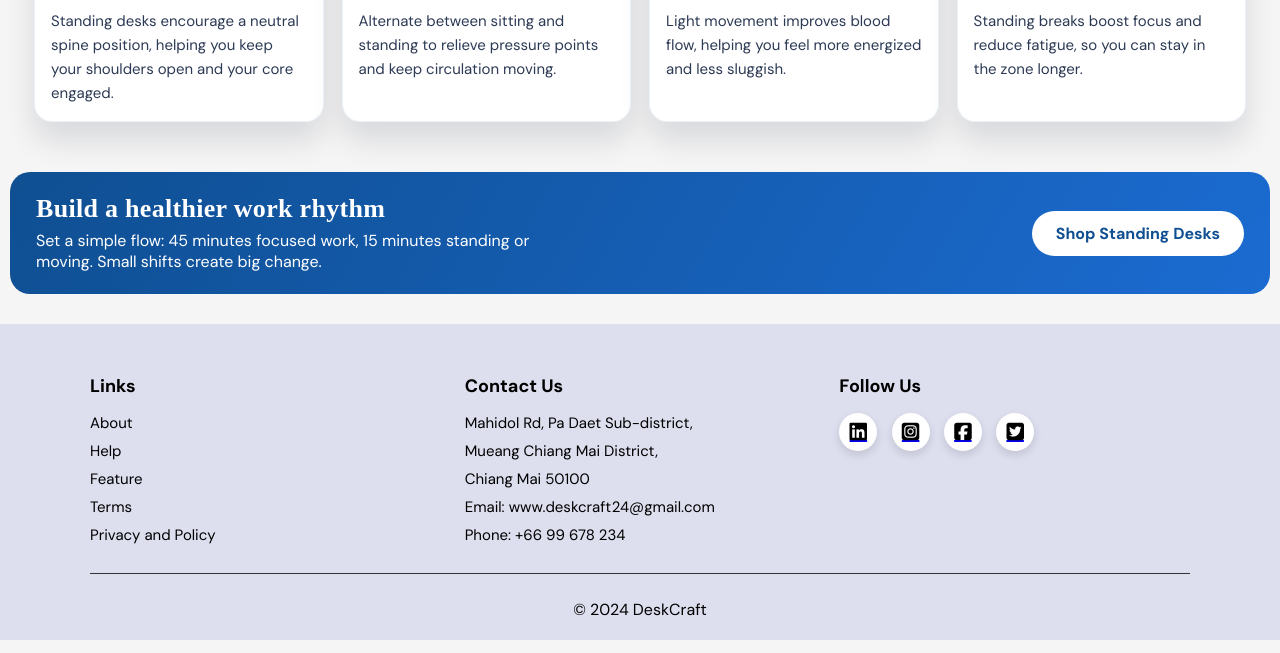
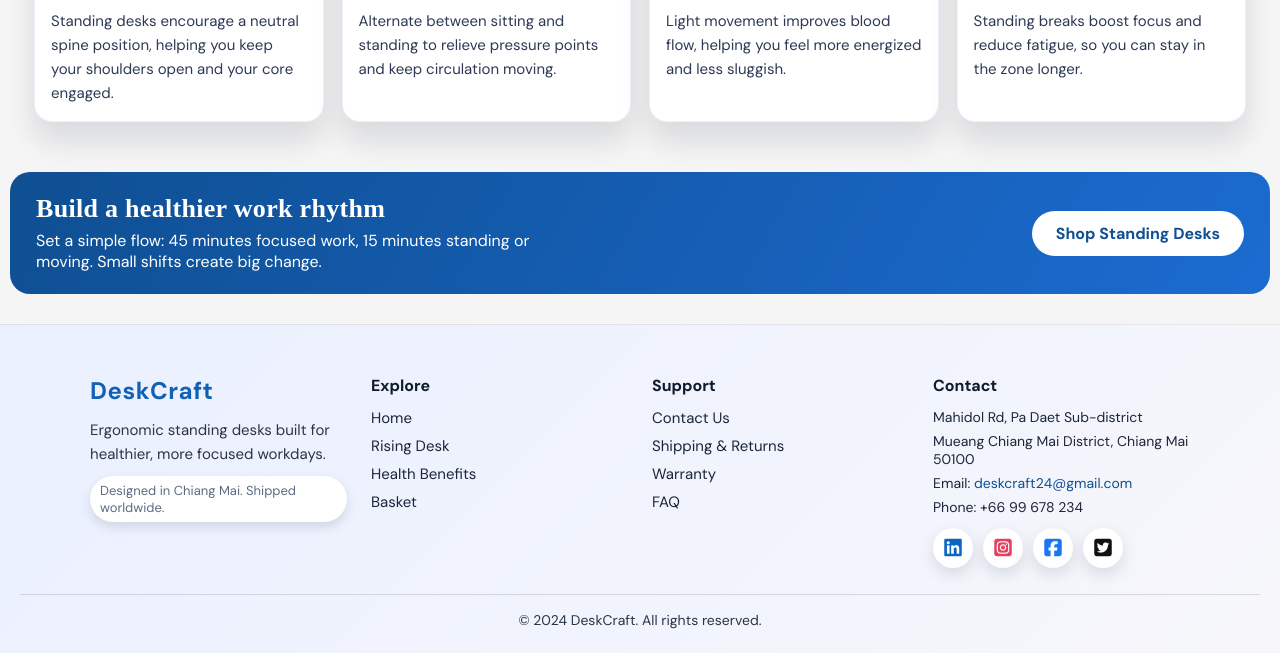
Before and after one commit to aungkyawthetx/desk-craft, a plain HTML site: page health_benefit.html in a window 1280 px wide. Shown: the part 904-1557 px from the top of the page. Drawn offline with Linux system fonts and the light colour scheme.

Commit message:
footer update

```diff
--- a/css/main.css
+++ b/css/main.css
@@ -1040,74 +1040,122 @@ textarea {
 }
 /*																												Basket Page End 													*/
 /*																													Footer Start														*/
-footer{
-	background-color:  var(--panel);
-	color: #000;
-	padding: 40px 20px 20px;
+.site-footer{
+	background: linear-gradient(135deg, #eaf0ff, #f7f7fb);
+	color: #0f1a2b;
+	padding: 50px 20px 24px;
+	border-top: 1px solid rgba(0,0,0,0.08);
 }
-.footer-section{
-	display: flex;
-	justify-content: center;
+.footer-inner{
+	display: grid;
+	grid-template-columns: repeat(auto-fit, minmax(220px, 1fr));
 	gap: 24px;
 	max-width: 1100px;
 	width: 100%;
 	margin: 0 auto;
-	padding: 10px 0 20px;
-	border-bottom: 1px solid #333;
 }
-.footer-section > div{
-	flex: 1;
-	min-width: 220px;
+.footer-brand{
 	text-align: left;
 }
-.links h3, .footer-contact h3, .social-icon h3{
-	margin-bottom: 15px;
-	font-size: 18px;
+.footer-logo{
+	font-size: 24px;
+	color: var(--brand);
+	text-decoration: none;
+	font-weight: 700;
+	letter-spacing: 0.5px;
 }
-.links a, .footer-contact a{
-	color: #000;
+.footer-tagline{
+	margin: 12px 0 10px;
+	font-size: 15px;
+	color: #2a3547;
+	line-height: 1.6;
+}
+.footer-note{
+	font-size: 13px;
+	color: #5d6b82;
+	background: #fff;
+	display: inline-block;
+	padding: 6px 10px;
+	border-radius: 999px;
+	box-shadow: var(--shadow);
+}
+.footer-links h3, .footer-contact h3{
+	margin-bottom: 12px;
+	font-size: 16px;
+	color: #0f1a2b;
+}
+.footer-links a{
+	display: block;
+	margin: 8px 0;
+	color: #1b263b;
 	text-decoration: none;
 	font-size: 15px;
 }
-.links ul{
-	list-style: none;
+.footer-links a:hover{
+	color: var(--brand);
 }
-.links ul li a:hover, .footer-contact a:hover{
+.footer-contact p{
+	margin: 6px 0;
+	font-size: 14px;
+	color: #1b263b;
+}
+.footer-contact a{
+	color: #0f4f92;
+	text-decoration: none;
+}
+.footer-contact a:hover{
 	text-decoration: underline;
 }
-.footer-contact p, .links ul li {
-	margin: 8px 0;
-	font-size: 15px;
+.footer-social{
+	margin-top: 12px;
+	display: flex;
+	gap: 10px;
+	flex-wrap: wrap;
 }
-.social-icon a{
-	margin-right: 10px;
+.social-link{
 	display: inline-flex;
 	align-items: center;
 	justify-content: center;
-	width: 38px;
-	height: 38px;
+	width: 40px;
+	height: 40px;
 	border-radius: 50%;
 	background: #fff;
-	box-shadow: 0 4px 10px rgba(0,0,0,0.12);
-	transition: transform 0.2s ease, box-shadow 0.2s ease;
+	box-shadow: 0 6px 16px rgba(12,20,39,0.12);
+	transition: transform 0.2s ease, box-shadow 0.2s ease, background 0.2s ease;
 }
-.footer-copyright{
+.social-link i{
+	font-size: 20px;
+	color: #111;
+}
+.social-link.linkedin i{
+	color: #0a66c2;
+}
+.social-link.instagram i{
+	color: #e4405f;
+}
+.social-link.facebook i{
+	color: #1877f2;
+}
+.social-link.x i{
+	color: #111;
+}
+.social-link:hover{
+	transform: translateY(-2px);
+	box-shadow: 0 10px 22px rgba(12,20,39,0.18);
+}
+.social-link.x:hover{
+	background: #111;
+}
+.social-link.x:hover i{
+	color: #fff;
+}
+.footer-bottom{
 	text-align: center;
-	padding: 10px 0;
-	border-top: 1px solid	black;
-	margin-top: 20px;
-}
-.copyright p{
-	text-align: center;
-	margin-top: 25px;
-}
-.fa-brands{
-	font-size: 20px;
-	color: black;
-}
-.social-icon a:hover{
-	transform: translateY(-2px);
-	box-shadow: 0 8px 18px rgba(0,0,0,0.18);
+	margin-top: 26px;
+	padding-top: 16px;
+	border-top: 1px solid rgba(0,0,0,0.12);
+	font-size: 14px;
+	color: #2a3547;
 }
 
 @media only screen and (max-width: 768px){
@@ -1278,14 +1326,15 @@ footer{
  	.healthbenefits-container{
  		gap: 10px;
  	}
-	.footer-section{
-		flex-direction: column;
+	.footer-inner{
+		grid-template-columns: 1fr;
+		text-align: center;
+	}
+	.footer-brand{
+		text-align: center;
+	}
+	.footer-social{
 		justify-content: center;
-		align-items: center;
-	}
-	.footer-section > div{
-		margin-bottom: 20px;
-		text-align: center;
 	}
  	.promotions{
 		grid-template-columns: 1fr 1fr;
--- a/HealthBenefit.html
+++ b/health_benefit.html
@@ -10,7 +10,7 @@
 <body>
 	<div class="main">
 	<header>
-		<h1 class="logo"><a href="Home.html">DESKCRAFT </a></h1>
+		<h1 class="logo"><a href="index.html">DESKCRAFT </a></h1>
 		<input type="checkbox" id="nav-toggle" class="nav-toggle">
 		<label for="nav-toggle" class="nav-toggle-label">
 			<span class="bars"><span></span><span></span><span></span></span>
@@ -18,16 +18,16 @@
 		</label>
 		<div class="nav-bar">
 			<div class="nav-item">
-				<a href="Home.html" target="_self"> Home </a>
+				<a href="index.html" target="_self"> Home </a>
 			</div>
 			<div class="nav-item">
-				<a href="ContactUs.html" target="_self">Contact Us</a>
+				<a href="contact_us.html" target="_self">Contact Us</a>
 			</div>
 			<div class="product">
 				<button class="btn-product">Products</button>
 				<div class="dropdown-content">
-					<a href="RisingDesk.html" target="_self">Rising Desk</a>
-					<a href="HealthBenefit.html" target="_self">Health Benefits</a>
+					<a href="rising_desk.html" target="_self">Rising Desk</a>
+					<a href="health_benefit.html" target="_self">Health Benefits</a>
 				</div>
 			</div>
 			<div class="nav-item">
@@ -44,8 +44,8 @@
 				<h1>Stand taller. Feel better. Work sharper.</h1>
 				<p class="hb-sub">Standing desks encourage natural movement, reduce long-hour fatigue, and keep your posture aligned throughout the day.</p>
 				<div class="hb-cta">
-					<a class="hb-btn" href="RisingDesk.html">Explore Desks</a>
-					<a class="hb-link" href="Home.html">Back to Home</a>
+					<a class="hb-btn" href="rising_desk.html">Explore Desks</a>
+					<a class="hb-link" href="index.html">Back to Home</a>
 				</div>
 			</div>
 			<div class="hb-hero-media">
@@ -103,40 +103,47 @@
 				<h2>Build a healthier work rhythm</h2>
 				<p>Set a simple flow: 45 minutes focused work, 15 minutes standing or moving. Small shifts create big change.</p>
 			</div>
-			<a class="hb-btn hb-btn-light" href="RisingDesk.html">Shop Standing Desks</a>
+			<a class="hb-btn hb-btn-light" href="rising_desk.html">Shop Standing Desks</a>
 		</section>
 	</main>
-	<footer>
-		<div class="footer-section">
-				<div class="links">
-					<h3>Links</h3>
-					<ul>
-						<li><a href="#">About</a></li>
-						<li><a href="#">Help</a></li>
-						<li><a href="#">Feature</a></li>
-						<li><a href="#">Terms</a></li>
-						<li><a href="#">Privacy and Policy</a></li>
-					</ul>
-				</div>
-				<div class="footer-contact">
-					<h3>Contact Us</h3>
-					<p>Mahidol Rd, Pa Daet Sub-district, </p>
-					<p> Mueang Chiang Mai District,</p>
-					<p>Chiang Mai 50100</p>
-					<p>Email: <a href="#">www.deskcraft24@gmail.com</a></p>
-					<p>Phone: +66 99 678 234</p>
-				</div>
-				<div class="social-icon">
-					<h3>Follow Us</h3>
-					<a href="https://www.linkedin.com/"><i class="fa-brands fa-linkedin"></i></a>
-					<a href="https://www.instagram.com/"><i class="fa-brands fa-square-instagram"></i></a>
-					<a href="https://www.facebook.com/"><i class="fa-brands fa-square-facebook"></i></a>
-					<a href="https://x.com/"><i class="fa-brands fa-square-twitter"></i></a>
-				</div>
+	<footer class="site-footer">
+	<div class="footer-inner">
+		<div class="footer-brand">
+			<a class="footer-logo" href="index.html">DeskCraft</a>
+			<p class="footer-tagline">Ergonomic standing desks built for healthier, more focused workdays.</p>
+			<div class="footer-note">Designed in Chiang Mai. Shipped worldwide.</div>
 		</div>
-		<div class="copyright">
-			<p>&copy; 2024 DeskCraft</p>
+		<div class="footer-links">
+			<h3>Explore</h3>
+			<a href="index.html">Home</a>
+			<a href="rising_desk.html">Rising Desk</a>
+			<a href="health_benefit.html">Health Benefits</a>
+			<a href="basket.html">Basket</a>
 		</div>
-	</footer>
+		<div class="footer-links">
+			<h3>Support</h3>
+			<a href="contact_us.html">Contact Us</a>
+			<a href="#">Shipping & Returns</a>
+			<a href="#">Warranty</a>
+			<a href="#">FAQ</a>
+		</div>
+		<div class="footer-contact">
+			<h3>Contact</h3>
+			<p>Mahidol Rd, Pa Daet Sub-district</p>
+			<p>Mueang Chiang Mai District, Chiang Mai 50100</p>
+			<p>Email: <a href="mailto:deskcraft24@gmail.com">deskcraft24@gmail.com</a></p>
+			<p>Phone: +66 99 678 234</p>
+			<div class="footer-social">
+				<a class="social-link linkedin" href="https://www.linkedin.com/" aria-label="LinkedIn"><i class="fa-brands fa-linkedin"></i></a>
+				<a class="social-link instagram" href="https://www.instagram.com/" aria-label="Instagram"><i class="fa-brands fa-square-instagram"></i></a>
+				<a class="social-link facebook" href="https://www.facebook.com/" aria-label="Facebook"><i class="fa-brands fa-square-facebook"></i></a>
+				<a class="social-link x" href="https://x.com/" aria-label="X"><i class="fa-brands fa-square-twitter"></i></a>
+			</div>
+		</div>
+	</div>
+	<div class="footer-bottom">
+		<p>&copy; 2024 DeskCraft. All rights reserved.</p>
+	</div>
+</footer>
 </body>
 </html>
```
Also changed, not shown: basket.html (+42 -35 lines), contact_us.html (renamed from ContactUs.html, +42 -35 lines), index.html (renamed from Home.html, +43 -36 lines), rising_desk.html (renamed from RisingDesk.html, +42 -35 lines).
